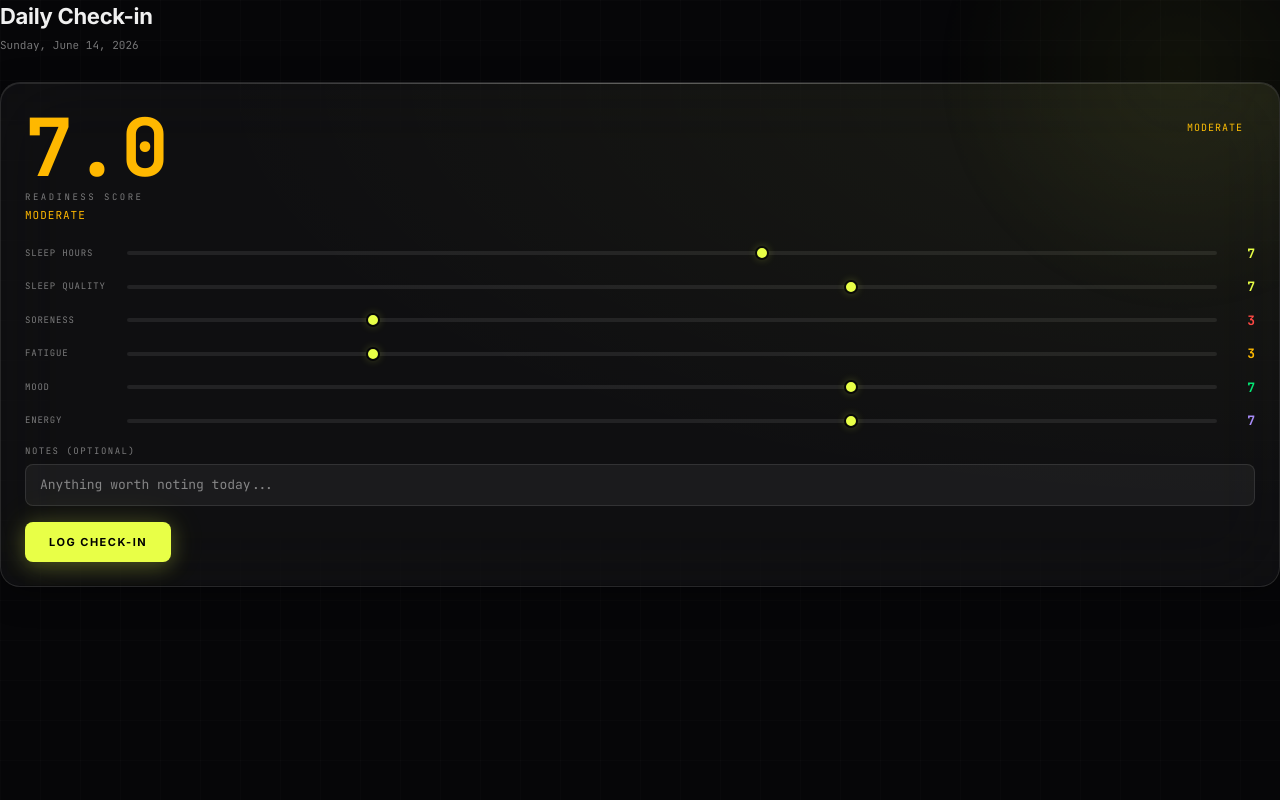
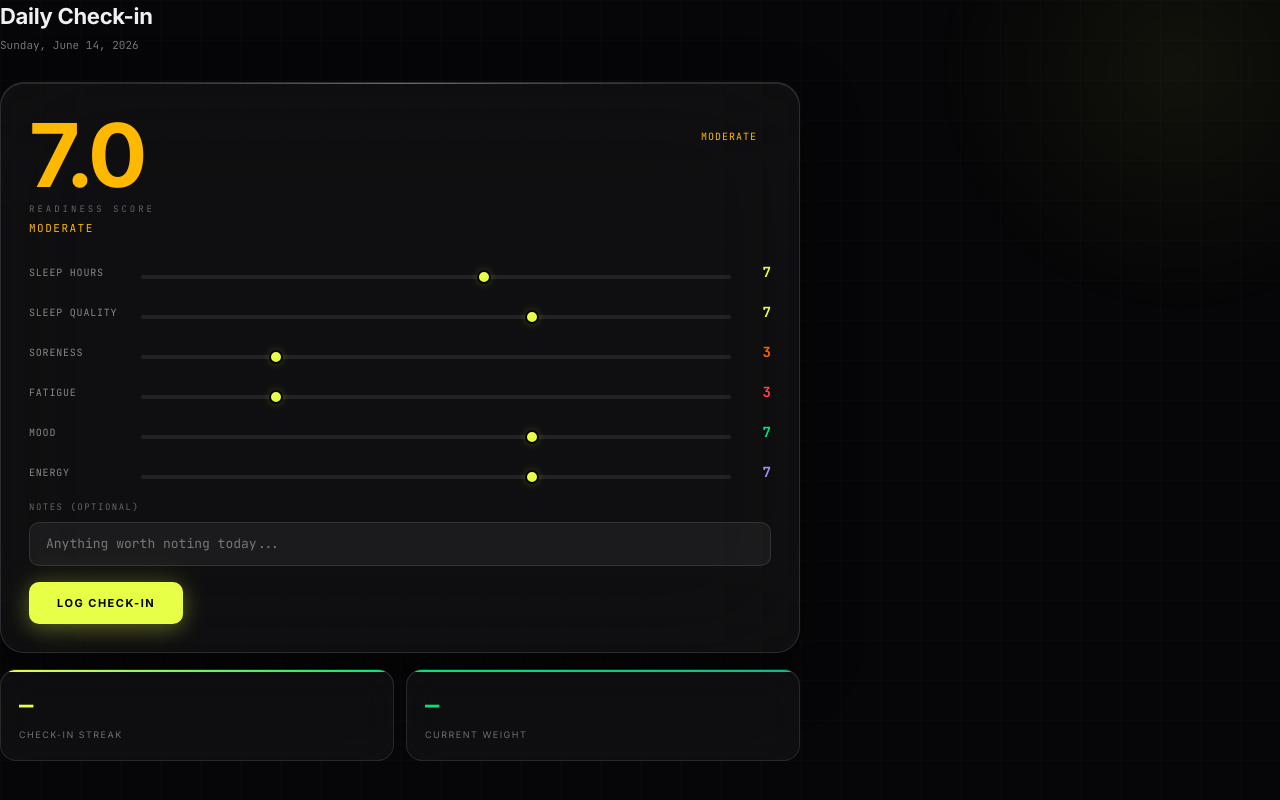
Before and after one commit to Dey70/observer-os-web, a Next.js app: page /checkin in a window 1280 px wide. Built offline with nearby package versions, Linux system fonts and the light colour scheme.

Commit message:
fix: checkin page — bigger score, colored sliders, real glass, better text

```diff
--- a/src/app/(app)/checkin/page.tsx
+++ b/src/app/(app)/checkin/page.tsx
@@ -1,34 +1,25 @@
 "use client";
 
-import { useState, useEffect, useCallback } from "react";
+import { useState, useEffect } from "react";
 import { createClient } from "@/lib/supabase/client";
 import { calcReadiness } from "@/lib/utils";
-import {
-  Card,
-  PageHeader,
-  Button,
-  Field,
-  Input,
-  NudgeCard,
-} from "@/components/ui";
+import { PageHeader, Button, Field, Input, NudgeCard } from "@/components/ui";
 
 const SLIDERS = [
-  { key: "sleep_quality", label: "Sleep Quality", min: 1, max: 10 },
-  { key: "soreness", label: "Soreness", min: 1, max: 10 },
-  { key: "fatigue", label: "Fatigue", min: 1, max: 10 },
-  { key: "mood", label: "Mood", min: 1, max: 10 },
-  { key: "energy", label: "Energy", min: 1, max: 10 },
+  {
+    key: "sleep_quality",
+    label: "Sleep Quality",
+    min: 1,
+    max: 10,
+    color: "#E8FF47",
+  },
+  { key: "soreness", label: "Soreness", min: 1, max: 10, color: "#FF6600" },
+  { key: "fatigue", label: "Fatigue", min: 1, max: 10, color: "#FF4444" },
+  { key: "mood", label: "Mood", min: 1, max: 10, color: "#00E676" },
+  { key: "energy", label: "Energy", min: 1, max: 10, color: "#A78BFA" },
 ] as const;
 
 type SliderKey = (typeof SLIDERS)[number]["key"];
-
-const SLIDER_COLORS: Record<SliderKey, string> = {
-  sleep_quality: "var(--accent)",
-  soreness: "var(--red)",
-  fatigue: "var(--yellow)",
-  mood: "var(--green)",
-  energy: "var(--purple)",
-};
 
 const DEFAULT_VALS: Record<SliderKey, number> = {
   sleep_quality: 7,
@@ -50,6 +41,7 @@ export default function CheckinPage() {
   const [nudge, setNudge] = useState<string | null>(null);
   const [nudgeLoading, setNudgeLoading] = useState(false);
   const [alreadyChecked, setAlreadyChecked] = useState(false);
+  const [mounted, setMounted] = useState(false);
 
   const readiness = calcReadiness(
     vals.sleep_quality,
@@ -66,6 +58,7 @@ export default function CheckinPage() {
   });
 
   useEffect(() => {
+    setMounted(true);
     async function checkToday() {
       const todayStr = new Date().toISOString().split("T")[0];
       const {
@@ -143,51 +136,86 @@ export default function CheckinPage() {
   }
 
   return (
-    <div>
+    <div style={{ maxWidth: 800 }}>
       <PageHeader title="Daily Check-in" subtitle={todayLabel} />
 
-      {/* Readiness Card — glass style */}
-      <div className="glass" style={{ padding: 24, marginBottom: 16 }}>
-        {/* Ambient glow */}
+      {/* MAIN GLASS CARD */}
+      <div
+        style={{
+          background: "rgba(255,255,255,0.04)",
+          border: "1px solid rgba(255,255,255,0.12)",
+          borderRadius: 24,
+          padding: 28,
+          marginBottom: 16,
+          position: "relative",
+          overflow: "hidden",
+          backdropFilter: "blur(60px)",
+          WebkitBackdropFilter: "blur(60px)",
+          boxShadow:
+            "inset 0 1px 0 rgba(255,255,255,0.1), inset 0 -1px 0 rgba(0,0,0,0.2), 0 20px 60px rgba(0,0,0,0.4)",
+        }}
+      >
+        {/* Top shimmer */}
         <div
           style={{
             position: "absolute",
-            width: 200,
-            height: 200,
-            borderRadius: "50%",
-            background: `radial-gradient(circle, ${readiness.color}15 0%, transparent 70%)`,
-            top: -60,
-            right: -40,
+            top: 0,
+            left: "15%",
+            right: "15%",
+            height: 1,
+            background:
+              "linear-gradient(90deg, transparent, rgba(255,255,255,0.3), transparent)",
             pointerEvents: "none",
           }}
         />
 
+        {/* Ambient glow based on score */}
+        <div
+          style={{
+            position: "absolute",
+            width: 300,
+            height: 300,
+            borderRadius: "50%",
+            background: `radial-gradient(circle, ${readiness.color}18 0%, transparent 70%)`,
+            top: -100,
+            right: -80,
+            pointerEvents: "none",
+            transition: "background 0.5s",
+          }}
+        />
+
+        {/* Score row */}
         <div
           style={{
             display: "flex",
             alignItems: "flex-start",
             justifyContent: "space-between",
-            marginBottom: 20,
+            marginBottom: 24,
           }}
         >
           <div>
+            {mounted && (
               <div
                 style={{
-                fontFamily: "var(--mono)",
-                fontSize: 80,
-                fontWeight: 700,
+                  fontFamily: "var(--sans)",
+                  fontSize: 88,
+                  fontWeight: 900,
                   color: readiness.color,
                   lineHeight: 1,
-                transition: "color 0.3s",
+                  letterSpacing: "-4px",
+                  textShadow: `0 0 60px ${readiness.color}40, 0 0 120px ${readiness.color}20`,
+                  animation: "scoreIn 0.5s cubic-bezier(0.34,1.56,0.64,1)",
+                  transition: "color 0.3s, text-shadow 0.3s",
                 }}
               >
                 {readiness.score.toFixed(1)}
               </div>
+            )}
             <div
               style={{
                 fontSize: 9,
-                color: "var(--text-muted)",
-                letterSpacing: "2.5px",
+                color: "rgba(255,255,255,0.35)",
+                letterSpacing: "3px",
                 textTransform: "uppercase",
                 marginTop: 4,
                 fontFamily: "var(--mono)",
@@ -200,53 +228,56 @@ export default function CheckinPage() {
                 fontFamily: "var(--mono)",
                 fontSize: 11,
                 color: readiness.color,
-                letterSpacing: "1px",
-                marginTop: 3,
+                letterSpacing: "1.5px",
+                marginTop: 4,
               }}
             >
               {readiness.label}
             </div>
           </div>
+
+          {/* Badge */}
           <div
             style={{
-              display: "inline-flex",
-              padding: "5px 12px",
-              borderRadius: 8,
-              background: `${readiness.color}10`,
-              border: `1px solid ${readiness.color}25`,
+              padding: "6px 14px",
+              borderRadius: 99,
+              background: `${readiness.color}15`,
+              border: `1px solid ${readiness.color}30`,
               fontFamily: "var(--mono)",
               fontSize: 10,
               color: readiness.color,
               letterSpacing: "1px",
               textTransform: "uppercase",
-              marginTop: 8,
+              marginTop: 12,
             }}
           >
             {readiness.level}
           </div>
         </div>
 
-        {/* Sleep Hours */}
+        {/* Sleep Hours slider */}
         <div
           style={{
             display: "flex",
             alignItems: "center",
-            gap: 14,
-            marginBottom: 14,
+            gap: 16,
+            marginBottom: 16,
           }}
         >
           <span
             style={{
-              fontSize: 9,
-              color: "var(--text-muted)",
-              width: 88,
+              fontSize: 10,
+              color: "rgba(255,255,255,0.5)",
+              width: 96,
               textTransform: "uppercase",
               letterSpacing: "0.8px",
               fontFamily: "var(--mono)",
+              flexShrink: 0,
             }}
           >
             Sleep Hours
           </span>
+          <div style={{ flex: 1, position: "relative" }}>
             <input
               type="range"
               min={0}
@@ -254,44 +285,49 @@ export default function CheckinPage() {
               step={0.5}
               value={sleepHours}
               onChange={(e) => setSleepHours(parseFloat(e.target.value))}
-            style={{ flex: 1, accentColor: "var(--accent)" }}
+              style={{ width: "100%", accentColor: "#E8FF47" }}
             />
+          </div>
           <span
             style={{
               fontFamily: "var(--mono)",
-              fontSize: 13,
+              fontSize: 14,
               fontWeight: 700,
               width: 24,
               textAlign: "right",
-              color: "var(--accent)",
+              color: "#E8FF47",
+              flexShrink: 0,
             }}
           >
             {sleepHours}
           </span>
         </div>
 
+        {/* Metric sliders */}
         {SLIDERS.map((slider) => (
           <div
             key={slider.key}
             style={{
               display: "flex",
               alignItems: "center",
-              gap: 14,
-              marginBottom: 14,
+              gap: 16,
+              marginBottom: 16,
             }}
           >
             <span
               style={{
-                fontSize: 9,
-                color: "var(--text-muted)",
-                width: 88,
+                fontSize: 10,
+                color: "rgba(255,255,255,0.5)",
+                width: 96,
                 textTransform: "uppercase",
                 letterSpacing: "0.8px",
                 fontFamily: "var(--mono)",
+                flexShrink: 0,
               }}
             >
               {slider.label}
             </span>
+            <div style={{ flex: 1 }}>
               <input
                 type="range"
                 min={slider.min}
@@ -303,16 +339,18 @@ export default function CheckinPage() {
                     [slider.key]: parseInt(e.target.value),
                   }))
                 }
-              style={{ flex: 1, accentColor: SLIDER_COLORS[slider.key] }}
+                style={{ width: "100%", accentColor: slider.color }}
               />
+            </div>
             <span
               style={{
                 fontFamily: "var(--mono)",
-                fontSize: 13,
+                fontSize: 14,
                 fontWeight: 700,
                 width: 24,
                 textAlign: "right",
-                color: SLIDER_COLORS[slider.key],
+                color: slider.color,
+                flexShrink: 0,
               }}
             >
               {vals[slider.key]}
@@ -320,41 +358,153 @@ export default function CheckinPage() {
           </div>
         ))}
 
-        <Field label="Notes (optional)">
-          <Input
+        {/* Notes */}
+        <div style={{ marginBottom: 16, marginTop: 4 }}>
+          <label
+            style={{
+              display: "block",
+              fontSize: 9,
+              color: "rgba(255,255,255,0.35)",
+              letterSpacing: "1.5px",
+              textTransform: "uppercase",
+              marginBottom: 8,
+              fontFamily: "var(--mono)",
+            }}
+          >
+            Notes (optional)
+          </label>
+          <input
+            type="text"
             value={notes}
             onChange={(e) => setNotes(e.target.value)}
             placeholder="Anything worth noting today..."
+            style={{
+              width: "100%",
+              padding: "11px 16px",
+              background: "rgba(255,255,255,0.05)",
+              border: "1px solid rgba(255,255,255,0.1)",
+              borderRadius: 10,
+              color: "rgba(255,255,255,0.8)",
+              outline: "none",
+              fontFamily: "var(--mono)",
+              fontSize: 13,
+            }}
           />
-        </Field>
+        </div>
 
-        <div
+        {/* Button row */}
+        <div style={{ display: "flex", alignItems: "center", gap: 16 }}>
+          <button
+            onClick={handleSubmit}
+            disabled={saving}
             style={{
-            display: "flex",
-            alignItems: "center",
-            gap: 16,
-            marginTop: 8,
+              padding: "13px 28px",
+              borderRadius: 10,
+              background: "var(--accent)",
+              color: "#000",
+              fontSize: 11,
+              fontWeight: 700,
+              letterSpacing: "1.5px",
+              textTransform: "uppercase",
+              border: "none",
+              cursor: saving ? "not-allowed" : "pointer",
+              opacity: saving ? 0.6 : 1,
+              boxShadow:
+                "0 4px 20px rgba(232,255,71,0.3), 0 0 40px rgba(232,255,71,0.1)",
+              transition: "all 0.2s",
             }}
           >
-          <Button onClick={handleSubmit} disabled={saving}>
             {saving
               ? "Saving..."
               : alreadyChecked
                 ? "Update Check-in"
                 : "Log Check-in"}
-          </Button>
+          </button>
           {saved && (
             <span
               style={{
                 fontSize: 11,
                 color: "var(--green)",
                 fontFamily: "var(--mono)",
+                letterSpacing: "1px",
               }}
             >
               Saved
             </span>
           )}
         </div>
+      </div>
+
+      {/* Stat mini cards */}
+      <div
+        style={{
+          display: "grid",
+          gridTemplateColumns: "1fr 1fr",
+          gap: 12,
+          marginBottom: 16,
+        }}
+      >
+        {[
+          {
+            val: "—",
+            label: "Check-in Streak",
+            color: "#E8FF47",
+            gradient: "linear-gradient(90deg,#E8FF47,#00E676)",
+          },
+          {
+            val: "—",
+            label: "Current Weight",
+            color: "#00E676",
+            gradient: "linear-gradient(90deg,#00E676,#10B981)",
+          },
+        ].map((s, i) => (
+          <div
+            key={i}
+            style={{
+              background: "rgba(255,255,255,0.04)",
+              border: "1px solid rgba(255,255,255,0.1)",
+              borderRadius: 16,
+              padding: 18,
+              position: "relative",
+              overflow: "hidden",
+              backdropFilter: "blur(20px)",
+              boxShadow: "inset 0 1px 0 rgba(255,255,255,0.07)",
+            }}
+          >
+            <div
+              style={{
+                position: "absolute",
+                top: 0,
+                left: 0,
+                right: 0,
+                height: 2,
+                background: s.gradient,
+                borderRadius: "16px 16px 0 0",
+              }}
+            />
+            <div
+              style={{
+                fontFamily: "var(--mono)",
+                fontSize: 24,
+                fontWeight: 700,
+                color: s.color,
+                marginBottom: 4,
+              }}
+            >
+              {s.val}
+            </div>
+            <div
+              style={{
+                fontSize: 9,
+                color: "rgba(255,255,255,0.4)",
+                letterSpacing: "1.5px",
+                textTransform: "uppercase",
+              }}
+            >
+              {s.label}
+            </div>
+          </div>
+        ))}
       </div>
 
       {/* AI Nudge */}
```
Lines whose indentation alone changed are shown as unchanged.
